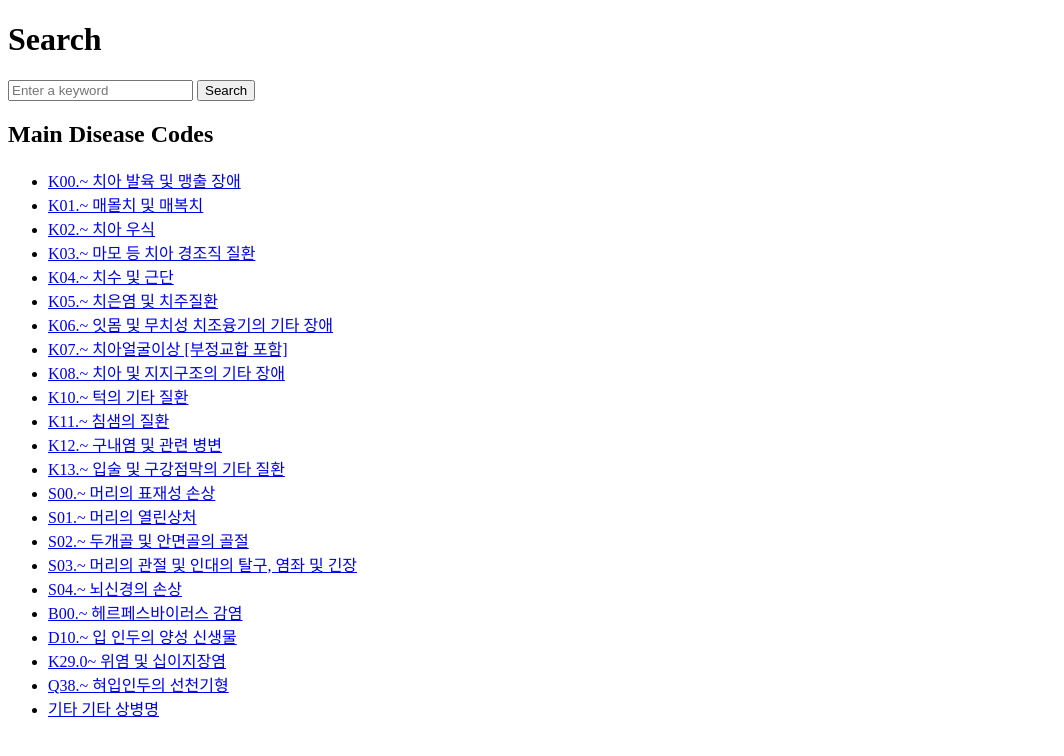
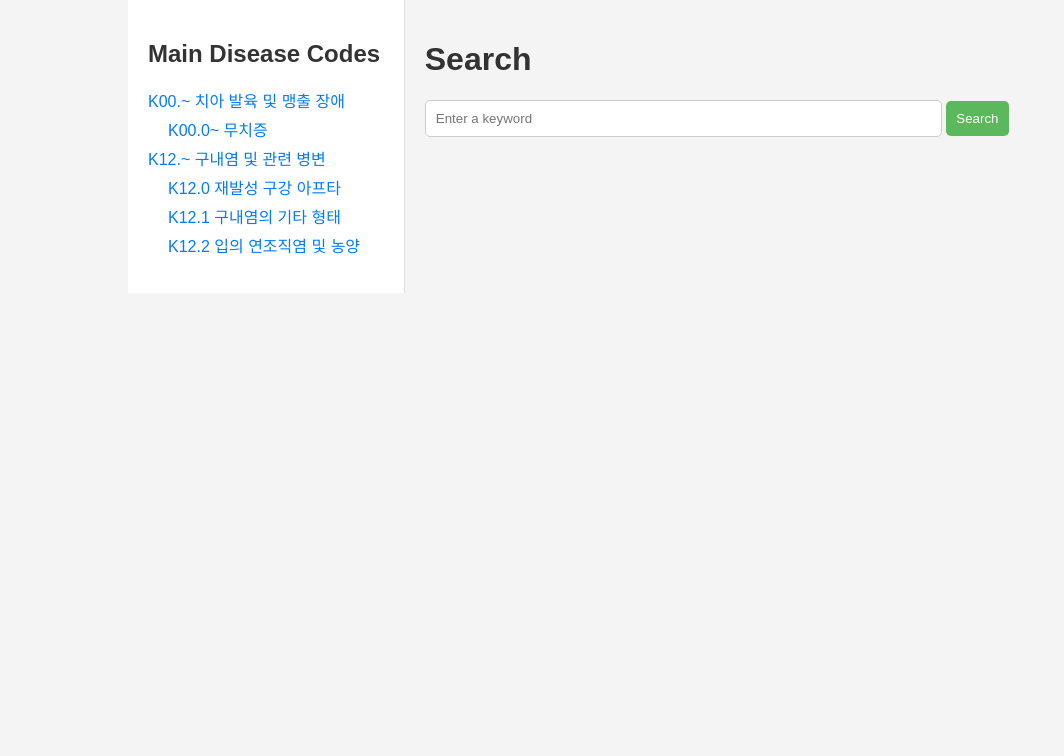
Before and after one commit to oxorudo/dental-diagnosis-finder, a Django app: page / in a window 1280 px wide. Shown: the top 756 px of the page, without its empty margins (0-1064 px from the left). Run offline with Django 5.2, Linux system fonts and the light colour scheme; data comes from the database, SQL or seed files in the repository; both versions use the stored data as it was after the commit.

Commit message:
스타일 수정

```diff
--- a/dental_insurance_searchproject/dental_insurance_searchproject/settings.py
+++ b/dental_insurance_searchproject/dental_insurance_searchproject/settings.py
@@ -15,6 +15,12 @@ from pathlib import Path
 # Build paths inside the project like this: BASE_DIR / 'subdir'.
 BASE_DIR = Path(__file__).resolve().parent.parent
 
+STATIC_URL = "/static/"
+
+# STATICFILES_DIRS에 정적 파일 폴더 추가
+STATICFILES_DIRS = [
+    BASE_DIR / "static",  # 루트에서 정적 파일
+]
 
 # Quick-start development settings - unsuitable for production
 # See https://docs.djangoproject.com/en/5.1/howto/deployment/checklist/
--- a/dental_insurance_searchproject/search/templates/index.html
+++ b/dental_insurance_searchproject/search/templates/index.html
@@ -1,3 +1,5 @@
+{% load static %}
+
 <!DOCTYPE html>
 <html lang="en">
 
@@ -5,27 +7,42 @@
     <meta charset="UTF-8">
     <meta name="viewport" content="width=device-width, initial-scale=1.0">
     <title>Search</title>
+    <link rel="stylesheet" type="text/css" href="{% static 'styles.css' %}">
+    <!-- CSS 파일 연결 -->
   </head>
 
   <body>
-    <h1>Search</h1>
+    <div class="container">
+      <div class="sidebar">
+        <h2>Main Disease Codes</h2>
+        <ul>
+          {% for disease in main_disease_codes %}
+            <li>
+              <a href="{% url 'search' %}?keyword={{ disease.code }}">{{ disease.code }}
+                {{ disease.name }}</a>
+              <ul>
+                {% for sub in disease.subcategories %}
+                  <li style="margin-left: 20px;">
+                    <a href="{% url 'search' %}?keyword={{ sub.sub_code }}">{{ sub.sub_code }}
+                      {{ sub.name }}</a>
+                  </li>
+                {% endfor %}
+              </ul>
+            </li>
+          {% endfor %}
+        </ul>
+      </div>
 
-    <!-- 검색 폼 -->
-    <form action="{% url 'search' %}" method="get">
-      <input type="text" name="keyword" placeholder="Enter a keyword">
-      <button type="submit">Search</button>
-    </form>
+      <div class="content">
+        <h1>Search</h1>
 
-    <!-- 클릭 가능한 상병코드 대분류 리스트 -->
-    <h2>Main Disease Codes</h2>
-    <ul>
-      {% for disease in main_disease_codes %}
-        <li>
-          <a href="{% url 'search' %}?keyword={{ disease.code }}">{{ disease.code }}
-            {{ disease.name }}</a>
-        </li>
-      {% endfor %}
-    </ul>
+        <!-- 검색 폼 -->
+        <form action="{% url 'search' %}" method="get">
+          <input type="text" name="keyword" placeholder="Enter a keyword">
+          <button type="submit">Search</button>
+        </form>
+      </div>
+    </div>
   </body>
 
 </html>
--- a/dental_insurance_searchproject/search/views.py
+++ b/dental_insurance_searchproject/search/views.py
@@ -6,91 +6,149 @@ from .models import (
     DiseaseCategory,
     DiseaseSubCategory,
 )
-from fuzzywuzzy import fuzz
+from transformers import AutoTokenizer, AutoModel
+import faiss
+import torch
+from rapidfuzz import process, fuzz
+from soynlp.word import WordExtractor
+import difflib
+
+# KoELECTRA 모델 및 토크나이저 로드
+model_name = "jhgan/ko-sroberta-multitask"
+tokenizer = AutoTokenizer.from_pretrained(model_name)
+model = AutoModel.from_pretrained(model_name)
 
 
-# 오탈자 교정 함수 (다중 추천 기능 추가)
-def get_similar_choices(query, choices, threshold=80):
-    """
-    주어진 선택 항목에서 사용자의 입력(query)에 유사한 여러 항목을 반환
-    :param query: 사용자 검색어
-    :param choices: 데이터베이스에서 가져온 항목들 (예: 상병명, 카테고리명 등)
-    :param threshold: 유사도 점수의 기준 (기본 80 이상)
-    :return: 유사한 항목들의 리스트
-    """
-    similar_choices = []
-    for choice in choices:
-        score = fuzz.ratio(query.lower(), choice.lower())  # 유사도 계산
-        if score >= threshold:  # 설정한 유사도 기준을 넘는 항목만 추천
-            similar_choices.append(choice)
-    return similar_choices
+# 텍스트를 임베딩으로 변환하는 함수
+def get_embeddings(texts):
+    inputs = tokenizer(texts, return_tensors="pt", padding=True, truncation=True)
+    with torch.no_grad():
+        outputs = model(**inputs)
+    return outputs.last_hidden_state[:, 0, :].numpy()  # [CLS] 토큰 벡터만 사용
+
+
+# FAISS 인덱스 생성 및 데이터 추가
+def build_faiss_index(data):
+    embeddings = get_embeddings(data)
+    dimension = embeddings.shape[1]  # KoELECTRA 임베딩 차원
+    index = faiss.IndexFlatL2(dimension)
+    index.add(embeddings)  # 데이터베이스 임베딩 추가
+    return index, embeddings
+
+
+# 유사 항목 찾기 (FAISS 및 코사인 유사도)
+def search_similar(query, data, index, embeddings, top_k=5):
+    query_embedding = get_embeddings([query])
+    distances, indices = index.search(query_embedding, top_k)
+    similar_items = [data[i] for i in indices[0]]  # 상위 유사 항목 추출
+    return similar_items
+
+
+# 사전 구축 (기존 데이터로)
+def build_dictionary(data):
+    word_extractor = WordExtractor()
+    word_extractor.train(data)
+    word_score_table = word_extractor.extract()
+    return word_score_table
+
+
+# 오탈자 교정 함수
+def correct_typo(input_word, dictionary):
+    closest_matches = difflib.get_close_matches(input_word, dictionary, n=3, cutoff=0.5)
+    if closest_matches:
+        corrected_word = closest_matches[0]  # 가장 유사한 단어 선택
+        suggestions = closest_matches  # 제안 목록
+    else:
+        corrected_word = input_word
+        suggestions = []
+    return corrected_word, suggestions
 
 
 def search(request):
-    keyword = request.GET.get("keyword", "")  # GET 요청에서 검색어를 받음
+    keyword = request.GET.get("keyword", "").strip()  # 검색어를 받아오고 공백 제거
 
-    # 데이터베이스에서 카테고리 및 상병명 리스트 가져오기
-    disease_names = DiseaseDetailCode.objects.values_list("detail_name", flat=True)
-    insurance_categories = InsuranceCategory.objects.values_list("name", flat=True)
-
-    # 오탈자 교정된 상병명과 보험 카테고리명 (유사 항목 추천)
-    similar_disease_names = get_similar_choices(keyword, disease_names)
-    similar_insurance_categories = get_similar_choices(keyword, insurance_categories)
-
-    # 보험 카테고리에서 검색
-    insurance_categories = InsuranceCategory.objects.filter(name__icontains=keyword)
-    insurance_sub_categories = InsuranceSubCategory.objects.filter(
-        name__icontains=keyword
+    # DiseaseDetailCode와 InsuranceCategory에서 가능한 모든 단어 데이터 리스트
+    disease_names = list(
+        DiseaseDetailCode.objects.values_list("detail_name", flat=True)
+    )
+    insurance_categories = list(
+        InsuranceCategory.objects.values_list("name", flat=True)
+    )
+    insurance_sub_categories = list(
+        InsuranceSubCategory.objects.values_list("name", flat=True)
+    )
+    disease_categories = list(
+        DiseaseCategory.objects.values_list("incomplete_name", flat=True)
+    )
+    disease_sub_categories = list(
+        DiseaseSubCategory.objects.values_list("name", flat=True)
     )
 
-    # 상병코드 카테고리에서 검색
-    disease_categories = DiseaseCategory.objects.filter(
-        incomplete_name__icontains=keyword
+    # 오탈자 교정을 위한 전체 단어 리스트
+    word_score_table = (
+        disease_names
+        + insurance_categories
+        + insurance_sub_categories
+        + disease_categories
+        + disease_sub_categories
     )
-    disease_sub_categories = DiseaseSubCategory.objects.filter(name__icontains=keyword)
 
-    # 하위분류 상병코드가 있는 경우와 없는 경우 처리
-    disease_codes = DiseaseDetailCode.objects.filter(detail_name__icontains=keyword)
+    # 오탈자 교정된 추천 검색어 리스트
+    corrected_keyword, suggested_keywords = correct_typo(keyword, word_score_table)
 
+    # 검색 결과 필터링 (교정된 검색어를 사용)
+    insurance_categories_result = InsuranceCategory.objects.filter(
+        name__icontains=corrected_keyword
+    )
+    insurance_sub_categories_result = InsuranceSubCategory.objects.filter(
+        name__icontains=corrected_keyword
+    )
+    disease_categories_result = DiseaseCategory.objects.filter(
+        incomplete_name__icontains=corrected_keyword
+    )
+    disease_sub_categories_result = DiseaseSubCategory.objects.filter(
+        name__icontains=corrected_keyword
+    )
+    disease_codes_result = DiseaseDetailCode.objects.filter(
+        detail_name__icontains=corrected_keyword
+    )
+
+    # context에 모든 검색 결과와 추천 검색어 전달
     context = {
-        "insurance_categories": insurance_categories,
-        "insurance_sub_categories": insurance_sub_categories,
-        "disease_categories": disease_categories,
-        "disease_sub_categories": disease_sub_categories,
-        "disease_codes": disease_codes,
-        "similar_disease_names": similar_disease_names,
-        "similar_insurance_categories": similar_insurance_categories,
-        "keyword": keyword,
+        "insurance_categories": insurance_categories_result,
+        "insurance_sub_categories": insurance_sub_categories_result,
+        "disease_categories": disease_categories_result,
+        "disease_sub_categories": disease_sub_categories_result,
+        "disease_codes": disease_codes_result,
+        "suggested_keywords": suggested_keywords,  # 추천 검색어 전달
+        "keyword": keyword,  # 원래 검색어도 전달
+        "corrected_keyword": corrected_keyword,  # 교정된 검색어 전달
+        "disease_categories_list": DiseaseCategory.objects.prefetch_related(
+            "diseasesubcategory_set"
+        ).all(),  # 모든 대분류 및 중분류 리스트
     }
+
     return render(request, "results.html", context)
 
 
 def index(request):
-    # 대분류 상병코드 + 상병명 리스트
-    main_disease_codes = [
-        {"code": "K00.~", "name": "치아 발육 및 맹출 장애"},
-        {"code": "K01.~", "name": "매몰치 및 매복치"},
-        {"code": "K02.~", "name": "치아 우식"},
-        {"code": "K03.~", "name": "마모 등 치아 경조직 질환"},
-        {"code": "K04.~", "name": "치수 및 근단"},
-        {"code": "K05.~", "name": "치은염 및 치주질환"},
-        {"code": "K06.~", "name": "잇몸 및 무치성 치조융기의 기타 장애"},
-        {"code": "K07.~", "name": "치아얼굴이상 [부정교합 포함]"},
-        {"code": "K08.~", "name": "치아 및 지지구조의 기타 장애"},
-        {"code": "K10.~", "name": "턱의 기타 질환"},
-        {"code": "K11.~", "name": "침샘의 질환"},
-        {"code": "K12.~", "name": "구내염 및 관련 병변"},
-        {"code": "K13.~", "name": "입술 및 구강점막의 기타 질환"},
-        {"code": "S00.~", "name": "머리의 표재성 손상"},
-        {"code": "S01.~", "name": "머리의 열린상처"},
-        {"code": "S02.~", "name": "두개골 및 안면골의 골절"},
-        {"code": "S03.~", "name": "머리의 관절 및 인대의 탈구, 염좌 및 긴장"},
-        {"code": "S04.~", "name": "뇌신경의 손상"},
-        {"code": "B00.~", "name": "헤르페스바이러스 감염"},
-        {"code": "D10.~", "name": "입 인두의 양성 신생물"},
-        {"code": "K29.0~", "name": "위염 및 십이지장염"},
-        {"code": "Q38.~", "name": "혀입인두의 선천기형"},
-        {"code": "기타", "name": "기타 상병명"},
-    ]
+    # 모든 대분류 및 중분류를 가져옵니다.
+    disease_categories = DiseaseCategory.objects.prefetch_related(
+        "diseasesubcategory_set"
+    ).all()  # 대분류와 중분류 연결
+    main_disease_codes = []
+
+    # 대분류와 그에 속한 중분류 리스트 생성
+    for category in disease_categories:
+        subcategories = (
+            category.diseasesubcategory_set.all()
+        )  # 해당 대분류의 중분류 가져오기
+        main_disease_codes.append(
+            {
+                "code": category.incomplete_code,
+                "name": category.incomplete_name,
+                "subcategories": subcategories,  # 중분류 추가
+            }
+        )
 
     return render(request, "index.html", {"main_disease_codes": main_disease_codes})
--- /dev/null
+++ b/dental_insurance_searchproject/static/styles.css
@@ -0,0 +1,86 @@
+body {
+    font-family: Arial, sans-serif;
+    margin: 0;
+    padding: 0;
+    background-color: #f4f4f4;
+}
+
+.container {
+    display: flex;  /* Flexbox를 사용하여 사이드바와 콘텐츠 영역을 나란히 배치 */
+    width: 80%;
+    margin: auto;
+}
+
+.sidebar {
+    width: 25%;  /* 사이드바의 너비 */
+    padding: 20px;
+    background-color: #ffffff;  /* 사이드바 배경색 */
+    border-right: 1px solid #ddd;  /* 오른쪽 경계선 추가 */
+}
+
+.content {
+    width: 75%;  /* 콘텐츠 영역의 너비 */
+    padding: 20px;
+}
+
+h1, h2 {
+    color: #333;
+}
+
+form {
+    margin-bottom: 20px;
+}
+
+input[type="text"] {
+    padding: 10px;
+    width: 70%;
+    border: 1px solid #ccc;
+    border-radius: 5px;
+}
+
+button {
+    padding: 10px;
+    background: #5cb85c;
+    border: none;
+    border-radius: 5px;
+    color: white;
+    cursor: pointer;
+}
+
+button:hover {
+    background: #4cae4c;
+}
+
+table {
+    width: 100%;
+    border-collapse: collapse;
+    margin-top: 20px;
+}
+
+table th, table td {
+    border: 1px solid #ddd;
+    padding: 8px;
+    text-align: left;
+}
+
+table th {
+    background-color: #f2f2f2;
+}
+
+ul {
+    list-style: none;
+    padding: 0;
+}
+
+ul li {
+    margin: 5px 0;
+}
+
+ul li a {
+    text-decoration: none;
+    color: #007bff;
+}
+
+ul li a:hover {
+    text-decoration: underline;
+}
```
Also changed, not shown: dental_insurance_searchproject/search/models.py (+4 -9 lines), dental_insurance_searchproject/search/templates/results.html (+75 -71 lines), dental_insurance_searchproject/db.sqlite3.
